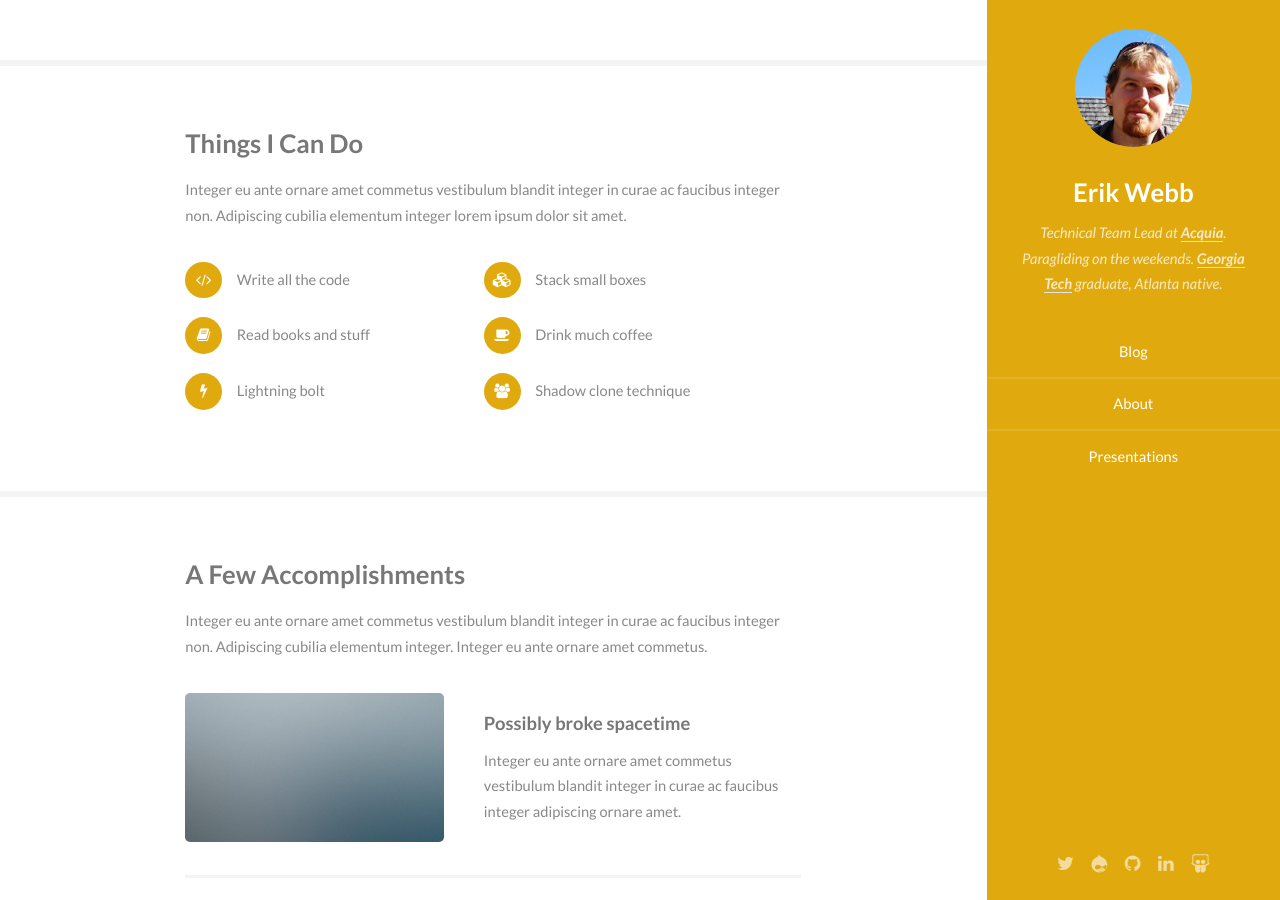
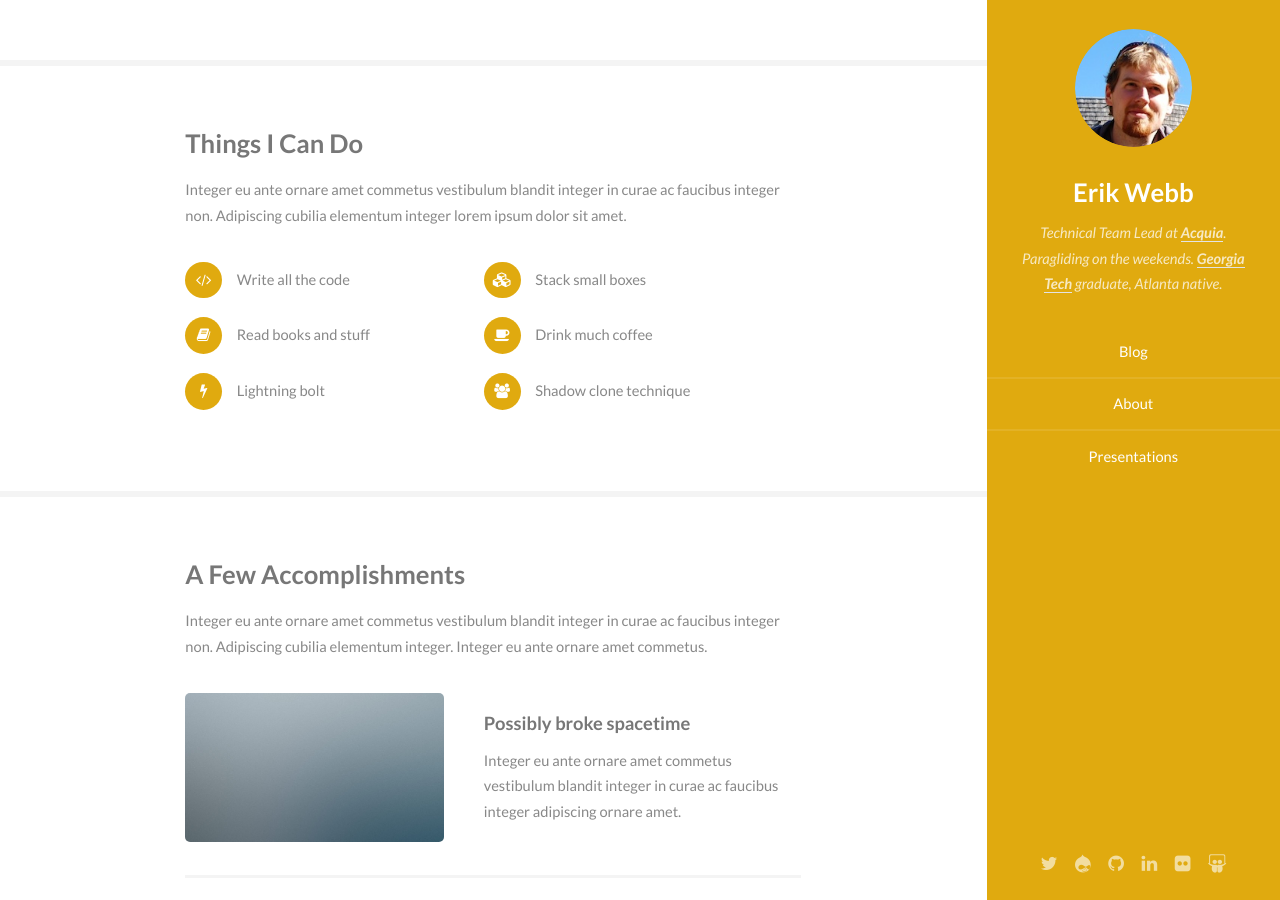
Before and after one commit to erikwebb/erikwebb.github.io, a Jekyll site: the page built from index.html, in a window 1280 px wide and 900 px high, scrolled down 594 px. Built offline with Jekyll 4.4.1, drawn with Linux system fonts in a browser that asks for light colours.

Commit message:
Add Flickr link

```diff
--- a/_config.yml
+++ b/_config.yml
@@ -10,3 +10,4 @@
   drupal : 273404
   slideshare : erikwebb
   feedname : erikwebbdotnet
+  flickr : erikwebb
--- a/_layouts/default.html
+++ b/_layouts/default.html
@@ -60,6 +60,7 @@
 							<li><a href="https://drupal.org/user/{{ site.author.drupal }}" class="icon fa-drupal"><span class="label">Drupal.org</span></a></li>
 							<li><a href="https://github.com/{{ site.author.github }}" class="icon fa-github"><span class="label">Github</span></a></li>
 							<li><a href="https://www.linkedin.com/in/{{ site.author.linkedin }}" class="icon fa-linkedin"><span class="label">LinkedIn</span></a></li>
+							<li><a href="http://www.flickr.com/photos/{{ site.author.flickr }}" class="icon fa-flickr"><span class="label">Flickr</span></a></li>
 							<li><a href="https://slideshare.net/{{ site.author.slideshare }}" class="icon fa-slideshare"><span class="label">Slideshare</span></a></li>
 						</ul>
 					</footer>
```
